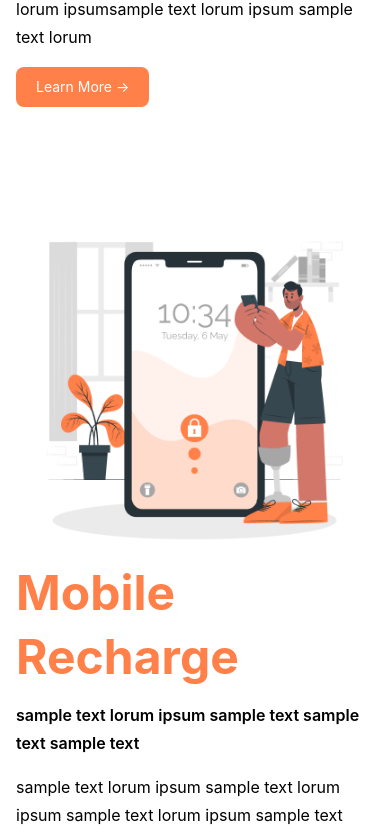
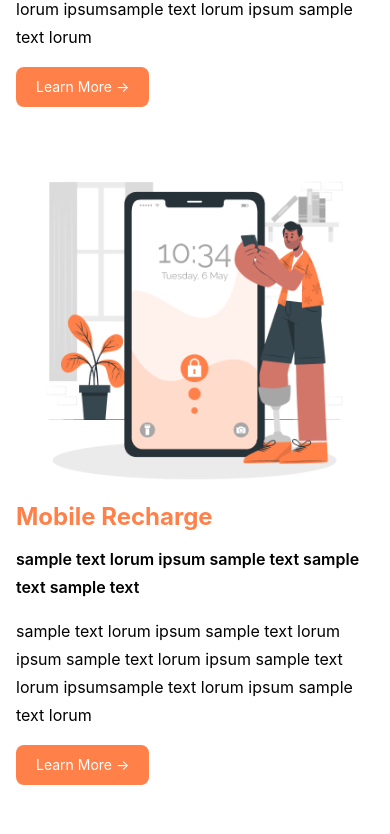
Before and after one commit to masudrana2779/keptocash, a Next.js app: page / in a window 390 px wide. Shown: the part 2460-3294 px from the top of the page. Built offline with nearby package versions, Linux system fonts and the light colour scheme.

Commit message:
featured try to done

```diff
--- a/components/OurFeatures/MobileRecharge.tsx
+++ b/components/OurFeatures/MobileRecharge.tsx
@@ -3,7 +3,7 @@ import Image from "next/image";
 const MobileRecharge = () => {
   return (
     <>
-      <div className="py-20">
+      <div className="md:py-20 py-5">
         <div className="container max-w-[930px] mx-auto px-4">
           <div className="flex sm:flex-row gap-x-4 flex-col items-center justify-between">
             <div className="">
@@ -22,7 +22,7 @@ const MobileRecharge = () => {
             </div>
             <div className="">
               <div className="max-w-sm w-full">
-                <div className="text-5xl font-bold text-brand-600 leading-[64px] mb-3">
+                <div className="md:text-5xl text-2xl font-bold text-brand-600 md:leading-[64px] mb-3">
                   Mobile Recharge
                 </div>
                 <div className="text-base font-semibold leading-7 text-black mb-4">
```
